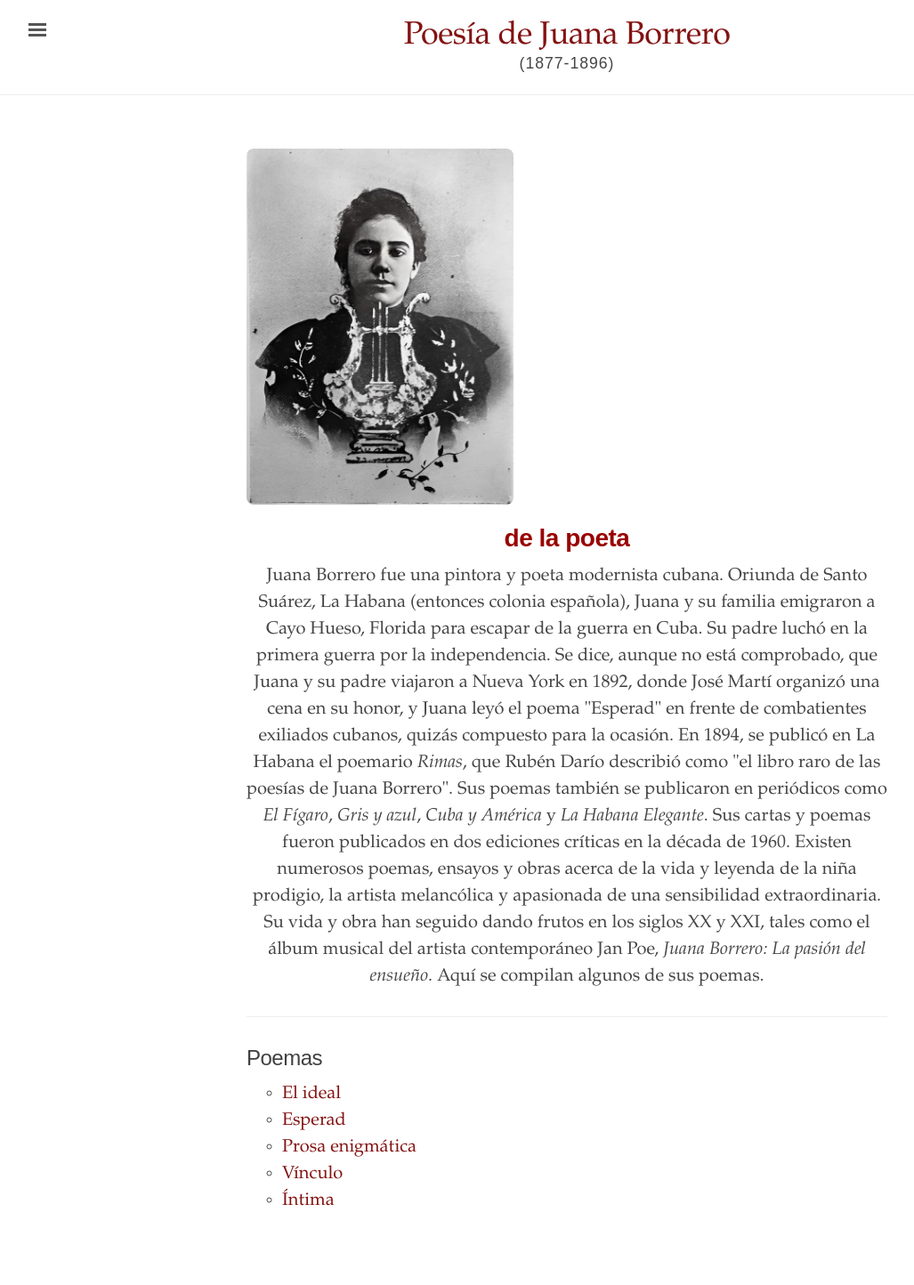
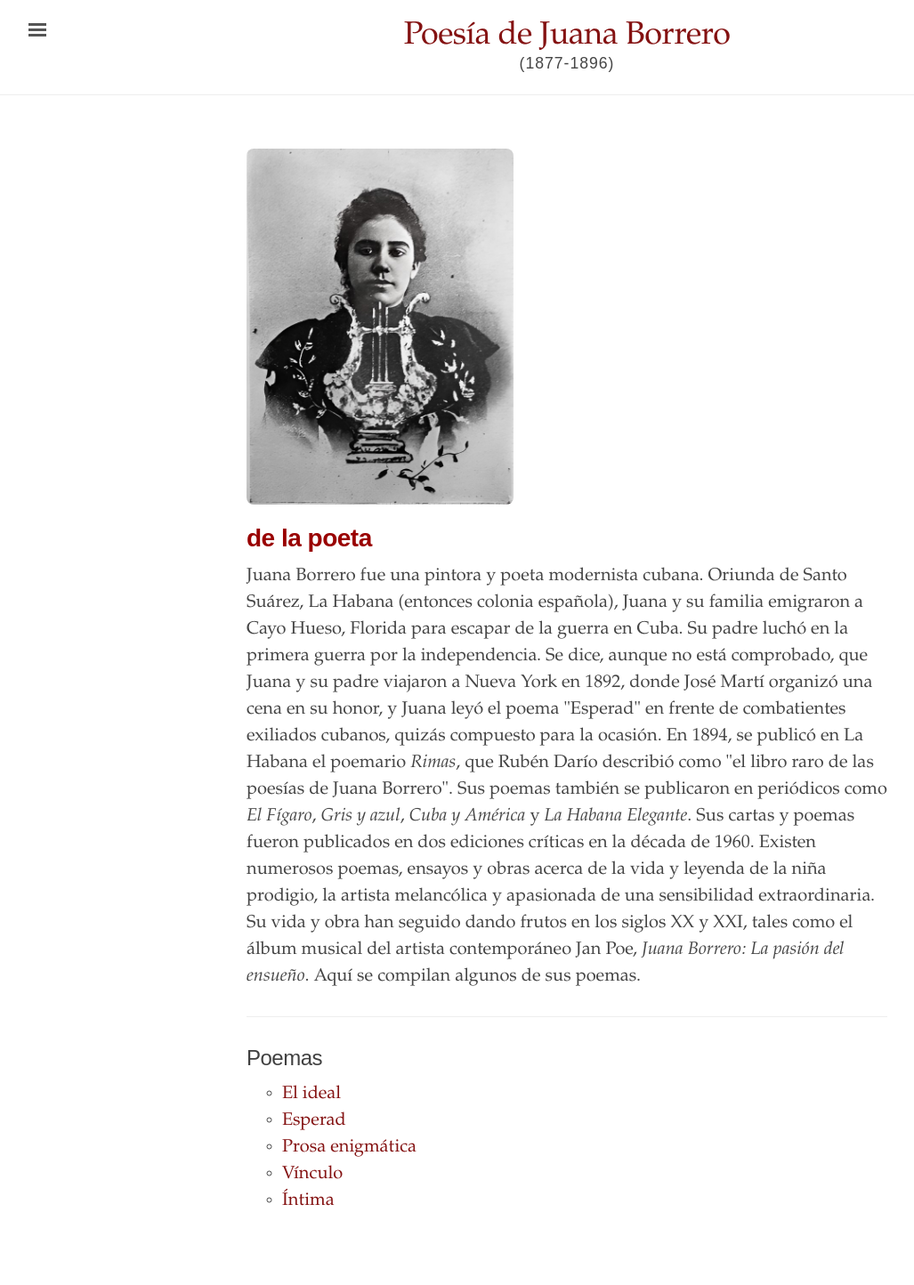
Before and after one commit to edicionesdereparto/juanaborrero, a Jekyll site: the page built from index.html, in a window 1280 px wide. Shown: the whole page at 89% size, without its empty margins (3-1030 px from the left). Built offline with Jekyll 4.4.1, drawn with Linux system fonts in a browser that asks for light colours.

Commit message:
Update index.html

```diff
--- a/index.html
+++ b/index.html
@@ -6,7 +6,7 @@ title: "Poemas de Juana Borrero"
 <head>
   <title>Poemas de Juana Borrero</title>
 </head>
-<div style="text-align: center;" class="introduction">
+<div class="introduction">
   <img src="{{ site.baseurl }}/assets/fotojb.jpg" alt="Juana Borrero" class="center" style="max-width: 300px; border-radius: 8px; margin: 20px -;">
   <h1 style="font-weight: bold; color: #990000;">de la poeta</h1>
 <body></body>
```
